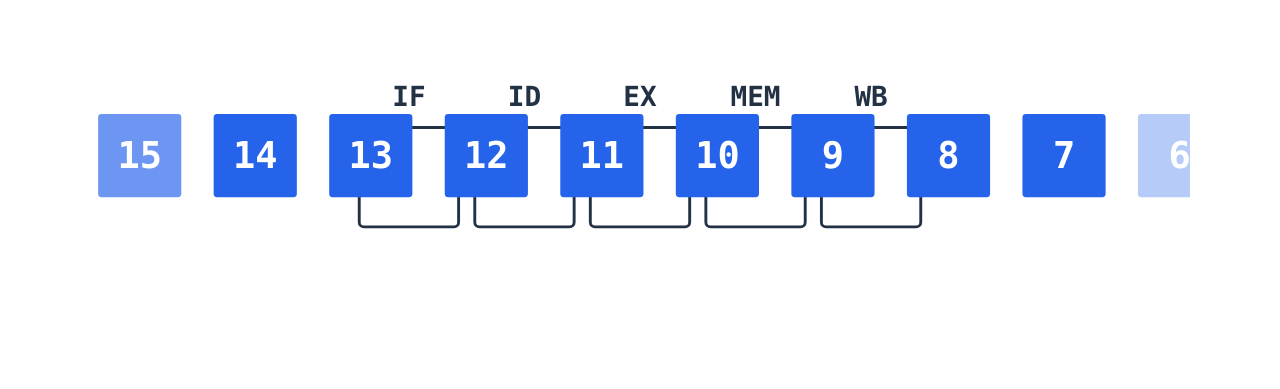
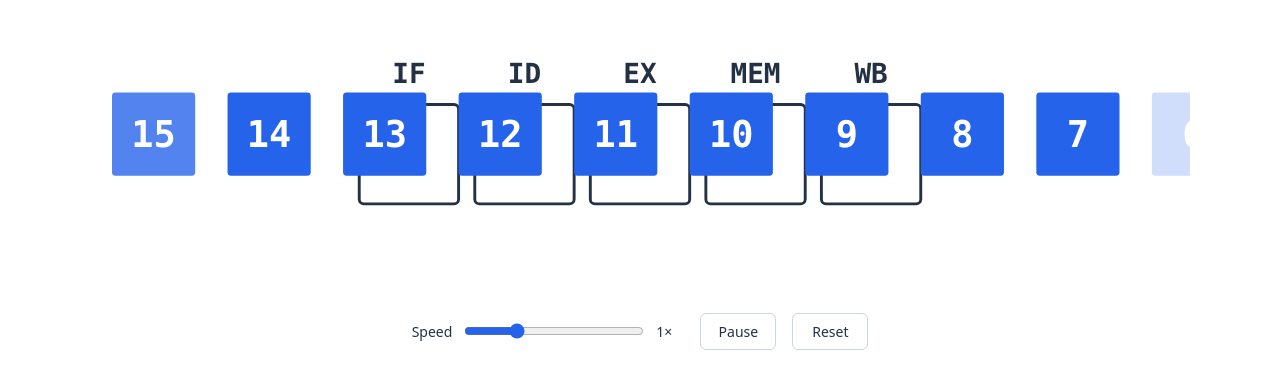
Before and after one commit to safinsingh/oooviz, a plain HTML site: page dist/index.html in a window 1280 px wide. Shown: the part 223-612 px from the top of the page. Drawn offline with Linux system fonts and the light colour scheme.

Commit message:
Update Site source

```diff
--- a/dist/index.html
+++ b/dist/index.html
@@ -10,7 +10,15 @@
     * { box-sizing: border-box; }
     html, body { margin: 0; width: 100%; height: 100%; }
     body { display: grid; place-items: center; background: #fff; overflow: hidden; }
+    main { display: flex; flex-direction: column; align-items: center; gap: 8px; }
     svg { display: block; width: min(1100px, 96vw); height: auto; overflow: visible; }
+    .controls { display: flex; align-items: center; justify-content: center; flex-wrap: wrap; gap: 16px; padding: 0 12px; color: #233145; font: 14px system-ui, sans-serif; }
+    .speed { display: flex; align-items: center; gap: 10px; }
+    input { width: clamp(90px, 18vw, 180px); accent-color: #2563eb; cursor: pointer; }
+    output { min-width: 3.5ch; font-variant-numeric: tabular-nums; }
+    button { border: 1px solid #cbd5e1; border-radius: 6px; background: #fff; padding: 8px 14px; color: #233145; font: inherit; min-width: 76px; cursor: pointer; }
+    button:hover { background: #f1f5f9; }
+    :focus-visible { outline: 2px solid #2563eb; outline-offset: 4px; }
     .stage { fill: none; stroke: #233145; stroke-width: 2.5; }
     .stage-label { fill: #233145; font: 600 24px ui-monospace, SFMono-Regular, Menlo, Consolas, monospace; text-anchor: middle; }
     .instruction rect { fill: #2563eb; }
@@ -18,19 +26,51 @@
   </style>
 </head>
 <body>
+  <main>
   <svg viewBox="0 0 952 260" role="img" aria-label="A continuous stream of numbered instructions advances in order through five pipeline stages, one hop per clock cycle.">
     <defs><clipPath id="stream-window"><rect x="0" y="0" width="952" height="260"/></clipPath></defs>
     <g id="stages" aria-hidden="true"></g>
     <g id="stream" clip-path="url(#stream-window)" aria-hidden="true"></g>
   </svg>
+  <div class="controls">
+    <div class="speed">
+      <label for="speed">Speed</label>
+      <input id="speed" type="range" min="0.25" max="3" step="0.05" value="1" aria-describedby="speed-value">
+      <output id="speed-value" for="speed">1×</output>
+    </div>
+    <button id="pause" type="button" aria-pressed="false">Pause</button>
+    <button id="reset" type="button">Reset</button>
+  </div>
+  </main>
   <script>
     const NS = 'http://www.w3.org/2000/svg';
     const stages = document.getElementById('stages');
     const stream = document.getElementById('stream');
     const pitch = 100, size = 72, origin = 40, baseline = 94;
-    const cycle = 850, hold = 590;
+    const cycle = 850, hold = 550;
     const nodes = new Map();
     const reducedMotion = matchMedia('(prefers-reduced-motion: reduce)');
+    const speedInput = document.getElementById('speed');
+    const speedValue = document.getElementById('speed-value');
+    const pauseButton = document.getElementById('pause');
+    let speed = 1, paused = false, elapsed = 0, previousTime = performance.now();
+
+    speedInput.addEventListener('input', () => {
+      speed = Number(speedInput.value);
+      speedValue.textContent = `${Number(speed.toFixed(2))}×`;
+    });
+    pauseButton.addEventListener('click', () => {
+      paused = !paused;
+      pauseButton.textContent = paused ? 'Resume' : 'Pause';
+      pauseButton.setAttribute('aria-pressed', String(paused));
+    });
+    document.getElementById('reset').addEventListener('click', () => {
+      elapsed = 0;
+      previousTime = performance.now();
+      stream.replaceChildren();
+      nodes.clear();
+      render();
+    });
 
     function element(tag, attributes) {
       const node = document.createElementNS(NS, tag);
@@ -51,13 +91,11 @@
       }));
     }
 
-    const start = performance.now();
-    function animate(now) {
-      const elapsed = now - start;
+    function render() {
       const tick = Math.floor(elapsed / cycle);
       const phase = elapsed % cycle;
       const progress = Math.max(0, (phase - hold) / (cycle - hold));
-      const eased = progress * progress * (3 - 2 * progress);
+      const eased = progress * progress * progress * (progress * (progress * 6 - 15) + 10);
       const lift = reducedMotion.matches ? 0 : Math.sin(progress * Math.PI) * 20;
 
       for (const [number, node] of nodes) {
@@ -83,8 +121,15 @@
         const opacity = Math.max(0, Math.min(1, slot + 1, 9 - slot));
         node.setAttribute('opacity', opacity);
       }
+    }
+    function animate(now) {
+      const delta = Math.min(now - previousTime, 50);
+      previousTime = now;
+      if (!paused && !document.hidden) elapsed += delta * speed;
+      render();
       requestAnimationFrame(animate);
     }
+    render();
     requestAnimationFrame(animate);
   </script>
 </body>
```
